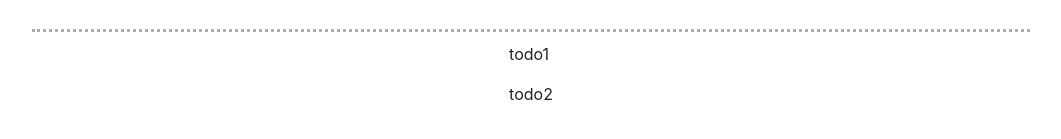
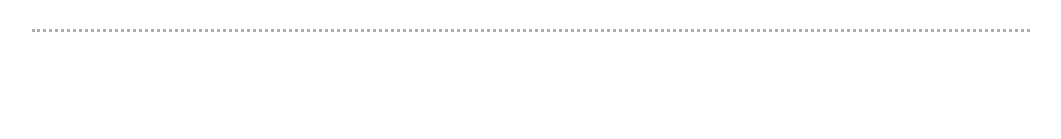
Before and after one commit to elhamhashemi56/Listname_Grade, a React (Create React App) app: page / in a window 1280 px wide. Shown: the part 329-468 px from the top of the page, without its empty margins (109-1170 px from the left). Built offline with nearby package versions, Linux system fonts and the light colour scheme.

Commit message:
add name und grade to list

```diff
--- a/src/App.js
+++ b/src/App.js
@@ -5,9 +5,7 @@ import ViewList from './component/ViewList';
 
 function App() {
 
-  const [todo,setTodo]=useState([
-    "todo1","todo2"
-  ])
+  const [todo,setTodo]=useState([])
   return (
     <div className="main_container">
      <TodoList todo={todo} setTodo={setTodo}/>
--- a/src/component/TodoList.js
+++ b/src/component/TodoList.js
@@ -16,9 +16,15 @@ const TodoList=({todo,setTodo})=>{
     const handleClick=()=>{
 
         const copy=[...todo]
-        copy.push(fullname)
+        copy.push({
+            fullname:fullname,
+            grade:grade
+        })
         setTodo(copy)
+        console.log(copy);
         setFullname("")
+
+
     }
 
     function inc(){
--- a/src/component/ViewList.js
+++ b/src/component/ViewList.js
@@ -5,11 +5,42 @@ const ViewList=({todo})=>{
     // useEffect((event)=>{
     //     event.preventDefault()
     // },[])
+    console.log("todo",todo);
+    return(
+       <div>
+            {todo.map(item=> <li>{item.fullname} - {item.grade}</li>)}
+       </div>
 
-    return(
-        <div>
-            {todo.map(item=><p>{item}</p>)}
-        </div>
+            //  <table class="table">
+            //     <thead>
+            //         <tr>
+            //         <th scope="col">#</th>
+            //         <th scope="col">First</th>
+            //         <th scope="col">Last</th>
+            //         <th scope="col">Handle</th>
+            //         </tr>
+            //     </thead>
+            //     <tbody>
+            //         <tr>
+            //         <th scope="row">1</th>
+            //         <td>Mark</td>
+            //         <td>Otto</td>
+            //         <td>@mdo</td>
+            //         </tr>
+            //         <tr>
+            //         <th scope="row">2</th>
+            //         <td>Jacob</td>
+            //         <td>Thornton</td>
+            //         <td>@fat</td>
+            //         </tr>
+            //         <tr>
+            //         <th scope="row">3</th>
+            //         <td colspan="2">Larry the Bird</td>
+            //         <td>@twitter</td>
+            //         </tr>
+            //     </tbody>
+            // </table>
+
     )
 }
 
```
